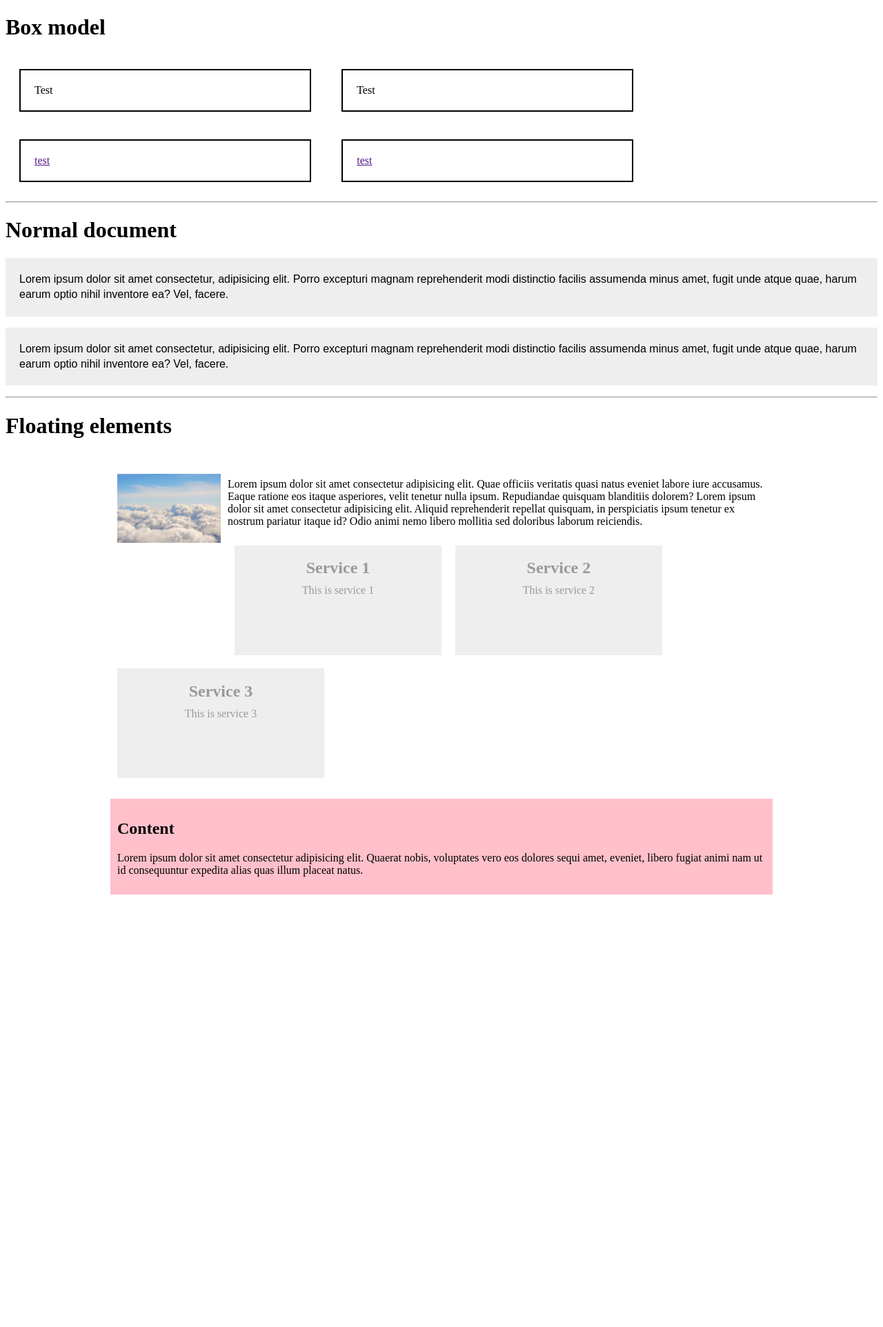
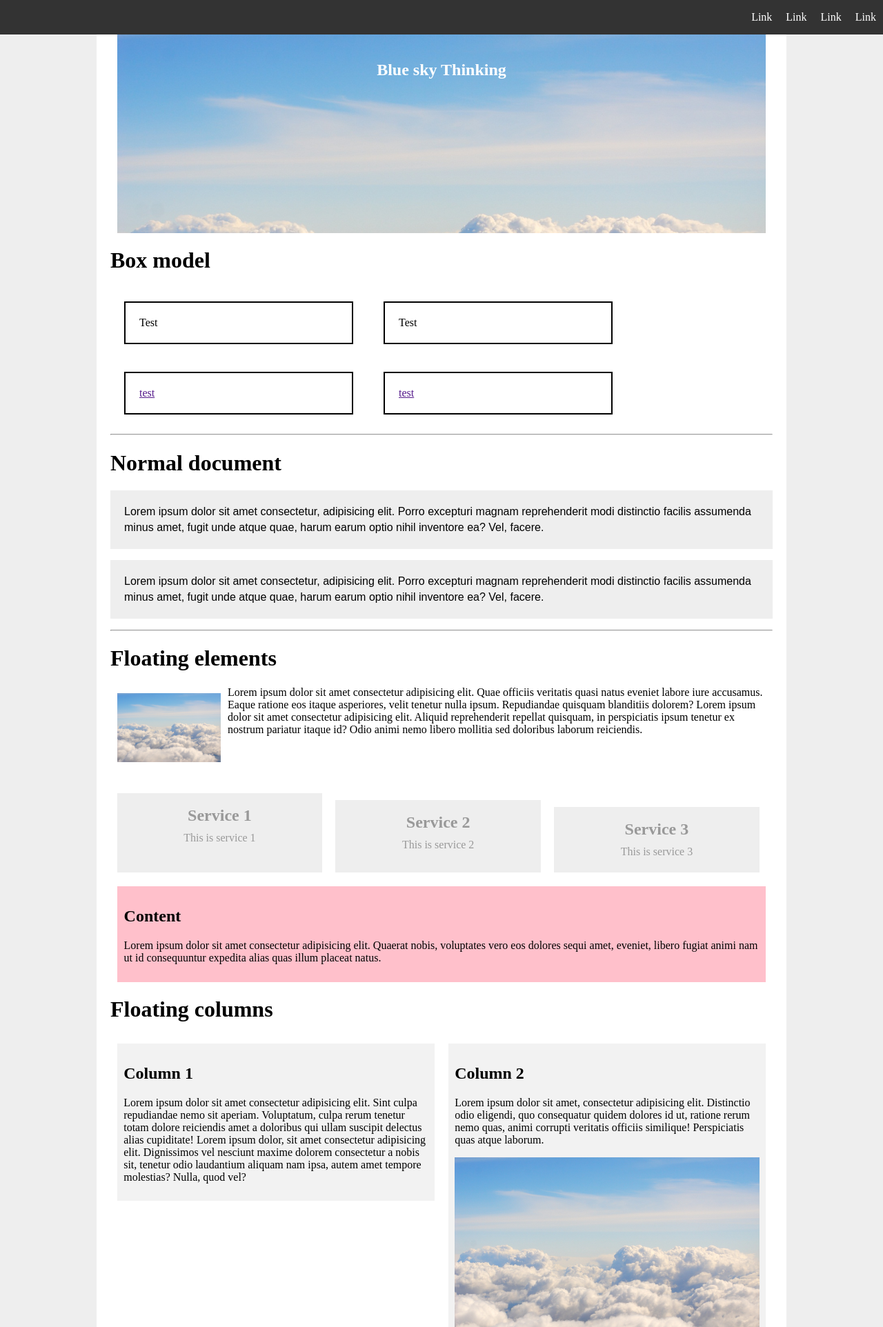
Before and after one commit to juclopezso/css_basics, a plain HTML site: page positioning/index.html in a window 1280 px wide. Shown: the top 1924 px of the page at 69% size. Before the commit the page ends 1325 px from the top, so only its background shows below. Drawn offline with Linux system fonts and the light colour scheme.

Commit message:
all positioning and variables

```diff
--- a/positioning/index.html
+++ b/positioning/index.html
@@ -8,6 +8,23 @@
     <link rel="stylesheet" href="style.css" />
   </head>
   <body>
+    <!-- **** Position fixed **** -->
+    <nav>
+      <ul>
+        <li>Link</li>
+        <li>Link</li>
+        <li>Link</li>
+        <li>Link</li>
+      </ul>
+    </nav>
+
+    <div class="wrapper">
+      <!-- Position absolute -->
+      <div id="banner">
+        <img src="./cloud.jpg" width="100%" />
+        <h2>Blue sky Thinking</h2>
+      </div>
+
       <!-- **** Box Model **** -->
       <h1>Box model</h1>
       <!-- p default has display block, on top of the other -->
@@ -24,20 +41,21 @@
       <h1>Normal document</h1>
       <!-- blocks are on top of the others -->
       <p class="normal-document">
-      Lorem ipsum dolor sit amet consectetur, adipisicing elit. Porro excepturi
-      magnam reprehenderit modi distinctio facilis assumenda minus amet, fugit
-      unde atque quae, harum earum optio nihil inventore ea? Vel, facere.
+        Lorem ipsum dolor sit amet consectetur, adipisicing elit. Porro
+        excepturi magnam reprehenderit modi distinctio facilis assumenda minus
+        amet, fugit unde atque quae, harum earum optio nihil inventore ea? Vel,
+        facere.
       </p>
       <p class="normal-document">
-      Lorem ipsum dolor sit amet consectetur, adipisicing elit. Porro excepturi
-      magnam reprehenderit modi distinctio facilis assumenda minus amet, fugit
-      unde atque quae, harum earum optio nihil inventore ea? Vel, facere.
+        Lorem ipsum dolor sit amet consectetur, adipisicing elit. Porro
+        excepturi magnam reprehenderit modi distinctio facilis assumenda minus
+        amet, fugit unde atque quae, harum earum optio nihil inventore ea? Vel,
+        facere.
       </p>
       <hr />
 
       <!-- **** Floating elements **** -->
       <h1>Floating elements</h1>
-    <div class="wrapper">
       <!--  -->
       <img src="cloud.jpg" class="floating-element" style="width: 150px" />
       <p>
@@ -73,6 +91,48 @@
           animi nam ut id consequuntur expedita alias quas illum placeat natus.
         </p>
       </div>
+      <!-- **** Floating columns **** -->
+      <h1>Floating columns</h1>
+      <div class="columns">
+        <section>
+          <h2>Column 1</h2>
+          <p>
+            Lorem ipsum dolor sit amet consectetur adipisicing elit. Sint culpa
+            repudiandae nemo sit aperiam. Voluptatum, culpa rerum tenetur totam
+            dolore reiciendis amet a doloribus qui ullam suscipit delectus alias
+            cupiditate! Lorem ipsum dolor, sit amet consectetur adipisicing
+            elit. Dignissimos vel nesciunt maxime dolorem consectetur a nobis
+            sit, tenetur odio laudantium aliquam nam ipsa, autem amet tempore
+            molestias? Nulla, quod vel?
+          </p>
+        </section>
+        <aside>
+          <h2>Column 2</h2>
+          <p>
+            Lorem ipsum dolor sit amet, consectetur adipisicing elit. Distinctio
+            odio eligendi, quo consequatur quidem dolores id ut, ratione rerum
+            nemo quas, animi corrupti veritatis officiis similique! Perspiciatis
+            quas atque laborum.
+          </p>
+          <img src="./cloud.jpg" width="100%" />
+        </aside>
+        <div class="text-columns">
+          <h2>Text columns</h2>
+          <p>
+            Lorem ipsum dolor sit amet consectetur adipisicing elit. Incidunt
+            eveniet iure recusandae, distinctio facere velit culpa
+            reprehenderit? Amet, officiis, commodi natus pariatur reprehenderit
+            dolorem maxime nemo sed delectus esse quas. Lorem ipsum dolor sit,
+            amet consectetur adipisicing elit. Pariatur aut corporis modi,
+            voluptate sed fugiat dicta repudiandae ex tenetur vel facilis
+            praesentium consequatur, incidunt deserunt est, quas et numquam
+            quis. Lorem ipsum dolor sit amet, consectetur adipisicing elit. Vero
+            officiis, dolores accusantium eaque excepturi totam aut
+            reprehenderit cupiditate laboriosam ab dolorum consequatur iste
+            pariatur ad exercitationem eius aliquid dolor repudiandae.
+          </p>
+        </div>
+      </div>
     </div>
   </body>
 </html>
--- a/positioning/style.css
+++ b/positioning/style.css
@@ -1,3 +1,6 @@
+body {
+  background: #eee;
+}
 /*** Box model ***/
 .box-model {
   width: 30%;
@@ -25,12 +28,31 @@
   /* center horizontally */
   margin: 0 auto;
   padding: 20px;
+  /* z index relative to the wrapper, every element inside wrapper would have a z-index of 0 */
+  /* if a child has a z-index higher, it is going to be relative to wrapper */
+  position: relative;
+  z-index: 0;
 }
 
 /* float the image left and text in front of it */
 .floating-element {
   float: left;
   margin: 10px;
+}
+.floating-element:after {
+  display: block;
+  content: "";
+  clear: both;
+}
+
+.services {
+  clear: both;
+  /* clipping content */
+  max-height: 150px;
+  /* overflow: everything that is outside the element? */
+  /* overflow: visible is the default */
+  overflow: hidden;
+  margin: 20px 0;
 }
 
 .service h2,
@@ -43,8 +65,8 @@
 .service {
   float: left;
   background: #eee;
-  width: 29.33%;
-  margin: 1%;
+  width: 29%;
+  margin: 30px 1%;
   padding: 1%;
   height: 140px;
 }
@@ -57,6 +79,7 @@
   /* clear: left / right / both */
   clear: both;
   margin-top: 20px;
+  margin: 0 1%;
 }
 
 /* creates this style to scope the floating elements to the normal document flow */
@@ -69,3 +92,104 @@
 }
 
 /*** Floating Columns ***/
+section,
+aside {
+  float: left;
+  width: 46%;
+  padding: 1%;
+  margin: 1%;
+  background: #f2f2f2;
+}
+
+.columns:after {
+  display: block;
+  content: "";
+  clear: both;
+}
+
+/*** Text Columns ***/
+.text-columns {
+  clear: both;
+  -webkit-column-count: 3;
+  /* for not supported browsers */
+  column-count: 3;
+  -webkit-column-gap: 50px;
+  column-gap: 50px;
+  /* line between columns */
+  -webkit-column-rule: 1px solid #ccc;
+  column-rule: 1px solid #ccc;
+  text-align: justify;
+}
+
+/* Positions available:
+  static, relative, absolute, fixed and inherit */
+
+/* Position Relative */
+/* still ocuppies the position on the document flow */
+.service {
+  position: relative;
+}
+/* the left, bottom, ... properties just offset the element */
+/* used to tweak elements a little bit */
+.service:nth-child(1) {
+  /* first child of services */
+  top: 5px;
+}
+
+.service:nth-child(2) {
+  top: 15px;
+}
+
+.service:nth-child(3) {
+  top: 25px;
+}
+
+/* Position absolute */
+/* remove element from the normal document flow */
+/* can be position absolutly (everywhere) on the parent element(if is relative) or the document */
+#banner {
+  max-height: 300px;
+  overflow: hidden;
+  margin: 1%;
+  position: relative;
+}
+
+#banner h2 {
+  /* if parent is relative, the absolute element is attached to the parent */
+  position: absolute;
+  top: 30px;
+  width: 100%;
+  text-align: center;
+  color: #fff;
+}
+
+/* Position fixed */
+/* always positions relative to the document window */
+/* takes outside of the normal document flow */
+nav {
+  background: #333;
+  position: fixed;
+  top: 0;
+  left: 0;
+  width: 100%;
+  /* z index stack order over o lower of the stacking order */
+  z-index: 1;
+}
+
+nav ul:after {
+  display: block;
+  content: "";
+  clear: both;
+}
+
+nav li {
+  /* remove dots from list */
+  list-style-type: none;
+  margin: 0 10px;
+  color: #fff;
+  float: right;
+}
+
+/* Z index and Stacking order */
+/* the lower of the document has the higher stacking order */
+/* default z index is 0 */
--- /dev/null
+++ b/variables/style.css
@@ -0,0 +1,115 @@
+/* Variables */
+
+/* variables need to be inside a selector, and they are scoped to it */
+:root {
+  /* root is parent of all the document */
+  --theme-color: #3e84da;
+  --link-color: #daa33e;
+  --layout: 1fr 1fr 1fr;
+}
+
+/* variables can be override by selectors */
+nav {
+  --link-color: #000;
+}
+
+/* variables can be changed on media queries */
+@media screen and (max-width: 760px) {
+  :root {
+    --layout: 1fr;
+  }
+}
+
+/* Main Styles */
+
+h1,
+h2,
+h3 {
+  font-weight: normal;
+}
+
+body {
+  margin: 0;
+  font-family: Verdana, Geneva, Tahoma;
+}
+
+nav.main-nav ul {
+  width: 600px;
+  margin: 30px auto;
+  display: grid;
+  grid-template-columns: 1fr 1fr 1fr;
+  list-style-type: none;
+  padding: 0;
+  text-align: center;
+}
+
+nav a {
+  color: var(--link-color);
+}
+
+.banner {
+  /* using the variable theme-color */
+  background: var(--theme-color);
+  color: #fff;
+  font-size: 1.6em;
+  text-align: center;
+  padding: 100px 0 160px;
+}
+
+.content {
+  width: 760px;
+  margin: 0 auto;
+  position: relative;
+  top: -100px;
+  padding: 40px 60px;
+  background: #fff;
+}
+
+.spot {
+  margin: 0 40px 80px;
+  text-align: center;
+}
+
+.spot h2 {
+  color: var(--theme-color);
+}
+
+.spot p {
+  color: #333;
+  line-height: 2em;
+  font-size: 0.9em;
+}
+
+.content a {
+  color: var(--link-color);
+  font-size: 1.2em;
+}
+
+footer {
+  background: #ddd;
+  padding: 60px 0;
+}
+
+footer .blurbs {
+  display: grid;
+  /* variable that change on media query */
+  grid-template-columns: var(--layout);
+  max-width: 760px;
+  margin: 0 auto;
+  grid-gap: 40px;
+}
+
+footer .blurb {
+  text-align: center;
+  color: #333;
+  line-height: 2em;
+  font-size: 0.9em;
+}
+
+.swatches span {
+  display: inline-block;
+  width: 20px;
+  height: 20px;
+  margin: 10px;
+  cursor: pointer;
+}
```
Also changed, not shown: variables/index.html (added, +82 -0 lines), variables/swatches.js (added, +10 -0 lines). Lines whose indentation alone changed are shown as unchanged.
